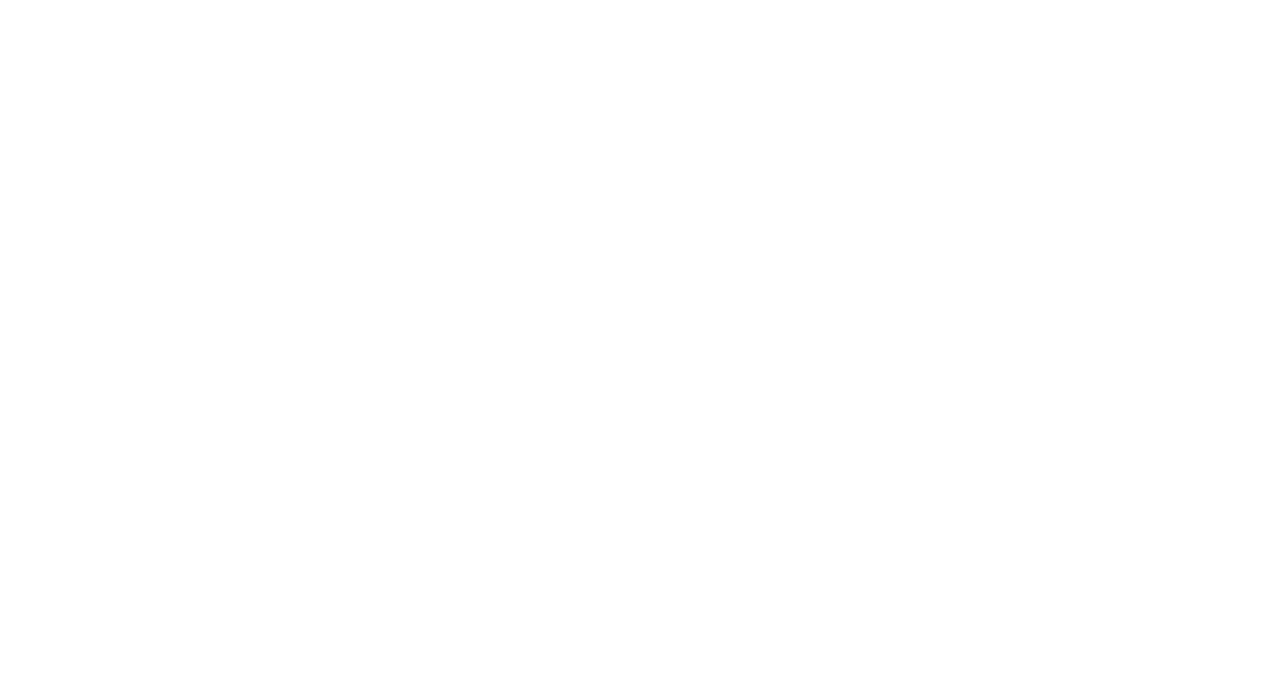
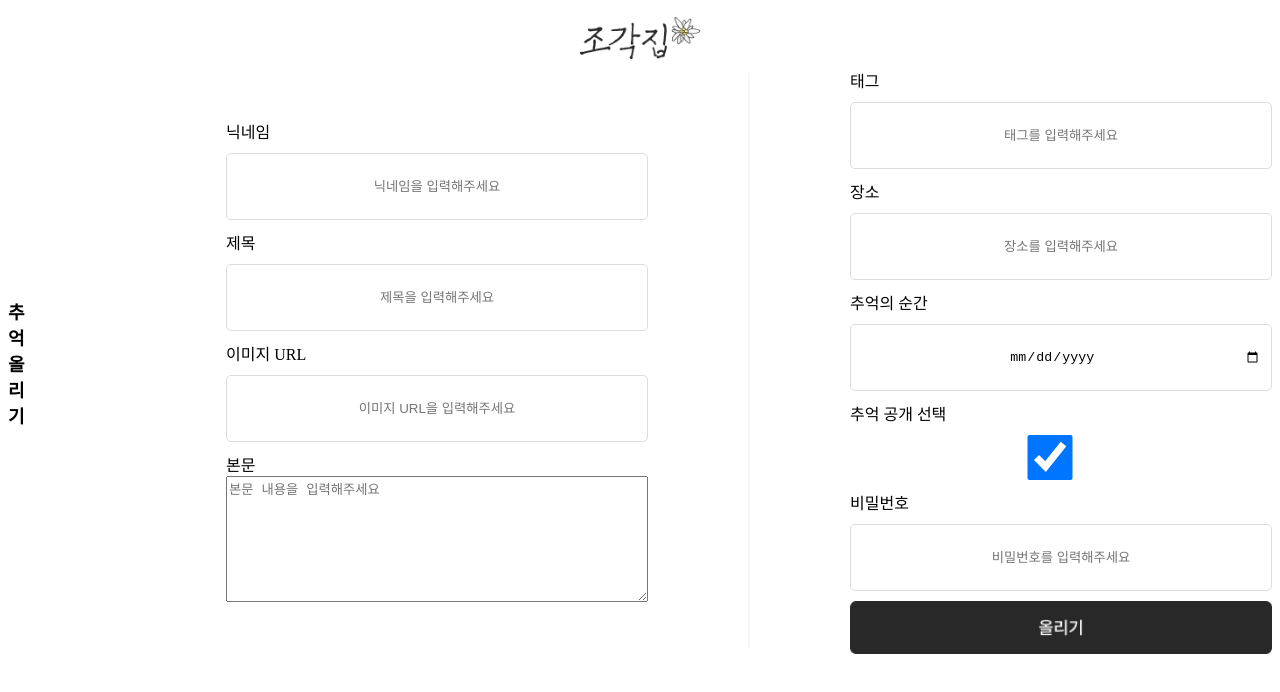
Before and after one commit to BoostTeam5/Frontend, a React (Create React App) app: page /newMemory/1 in a window 1280 px wide. Before the commit this address had no page. Shown: the top 692 px of the page. Built offline with nearby package versions, Linux system fonts and the light colour scheme; a web font is replaced by a local one.

Commit message:
feat : 게시글 생성 api 연결

```diff
--- a/src/App.js
+++ b/src/App.js
@@ -47,8 +47,12 @@ function App() {
               url은 path안에 넣고 보여줄 화면을 element 안에 넣어주시면 됩니다! 일단 테스트로 2개 정도 넣어놓았습니다! */}
 
           <Route path="/" element={<CreateGroup />} />
-          <Route path="/Home" element={<Memory />} />
-          <Route path="/newMemory" element={<MakeNewMemory />} />
+          {/* <Route path="/Home" element={<Memory />} /> */}
+          <Route path="/groups/:groupId" element={<Memory />} />
+
+          {/* <Route path="/newMemory" element={<MakeNewMemory />} /> */}
+          <Route path="/newMemory/:groupId" element={<MakeNewMemory />} />
+
           <Route path="/privateMemory" element={<CheckPwForPrivate />} />
 
           <Route path="/post" element={<MemoryDetail />} />
--- a/src/apis/instance.js
+++ b/src/apis/instance.js
@@ -1,10 +1,8 @@
 import axios from "axios";
 
-// Axios 공통 인스턴스 생성
 const api = axios.create({
-  baseURL: "https://your-api-url.com", // API 기본 URL
-  timeout: 5000, // 요청 제한 시간 (5초)
-  withCredentials: true,
+  baseURL: "http://localhost:5000", // ✅ 실제 백엔드 서버 주소 입력
+  //withCredentials: true,
   headers: {
     "Content-Type": "application/json",
   },
--- a/src/apis/memoryAPI.js
+++ b/src/apis/memoryAPI.js
@@ -1,7 +1,7 @@
 import api from "./instance";
 
-// 추억 게시글 만들기
-export const createPost = async (groupId, postData) => {
+// 📌 [추억 게시글 만들기]
+export const createPost = async (groupId = 1, postData) => {
   try {
     const response = await api.post(`/api/groups/${groupId}/posts`, postData);
     return response.data;
@@ -11,32 +11,41 @@ export const createPost = async (groupId, postData) => {
   }
 };
 
-// 추억 게시글 읽기
+// 📌 [추억 게시글 조회]
 export const readPost = async (
+  groupId,
   page,
   pageSize,
   sortBy,
   keyword,
-  isPublic,
-  groupId
+  isPublic
 ) => {
   try {
-    const response = await api.get(`/api/groups/${groupId}/posts`);
+    const response = await api.get(`/api/groups/${groupId}/posts`, {
+      params: { page, pageSize, sortBy, keyword, isPublic },
+    });
+    return response.data;
   } catch (error) {
-    console.error("Read creation error:", error);
+    console.error("Read post error:", error);
     throw error;
   }
 };
 
-// 추억 수정하기
-export const putMemory = async () => {
+// 📌 [추억 수정 API]
+export const putMemory = async (postId, updateData) => {
   try {
-    const response = await api.put(`/api/posts/${postId}`, {});
-  } catch (error) {}
+    const response = await api.put(`/api/posts/${postId}`, updateData);
+    return response.data;
+  } catch (error) {
+    console.error("Post update error:", error);
+    throw error;
+  }
 };
+
 const MemoryApi = {
   createPost,
   readPost,
   putMemory,
 };
+
 export default MemoryApi;
--- a/src/memory/makeNewMemory.js
+++ b/src/memory/makeNewMemory.js
@@ -2,36 +2,70 @@ import "./makeNewMemory.css";
 import line2 from "../assets/line2.png";
 import { useState } from "react";
 import upload from "../assets/uploadMemory.png";
-import { useNavigate } from "react-router-dom";
+import { useNavigate, useParams } from "react-router-dom";
+import MemoryApi from "../apis/memoryAPI";
 
 function MakeNewMemory() {
-  const [tags, setTags] = useState([]); // 태그 목록 저장
-  const [inputValue, setInputValue] = useState(""); // 입력 필드 값 저장
-  const [isUpload, setIsUpload] = useState(false);
+  const { groupId } = useParams(); // URL에서 가져오는 함수
+  const navigate = useNavigate();
 
-  const navigate = useNavigate();
-  const handleUpload = () => {
-    setIsUpload(true);
-    navigate("/Home");
-  };
+  const [nickname, setNickname] = useState("");
+  const [title, setTitle] = useState("");
+  const [content, setContent] = useState("");
+  const [postPassword, setPostPassword] = useState("");
+  const [groupPassword, setGroupPassword] = useState("");
+  const [imageUrl, setImageUrl] = useState("");
+  const [tags, setTags] = useState([]);
+  const [inputValue, setInputValue] = useState("");
+  const [location, setLocation] = useState("");
+  const [moment, setMoment] = useState("");
+  const [isPublic, setIsPublic] = useState(true);
 
-  // 태그 추가 함수
+  // ✅ 태그 추가 함수
   const handleKeyDown = (event) => {
     if (event.key === "Enter" && inputValue.trim() !== "") {
-      event.preventDefault(); // 기본 Enter 동작 방지 (폼 제출 방지)
-
-      // 중복 태그 방지
+      event.preventDefault(); // 기본 Enter 동작 방지
       if (!tags.includes(inputValue.trim())) {
-        setTags([...tags, inputValue.trim()]); // 태그 추가
+        setTags([...tags, inputValue.trim()]);
       }
-
-      setInputValue(""); // 입력 필드 초기화
+      setInputValue(""); // 입력 초기화
     }
   };
 
-  // 태그 삭제 함수
+  // ✅ 태그 삭제 함수
   const removeTag = (index) => {
-    setTags(tags.filter((_, i) => i !== index)); // 해당 인덱스 태그 제거
+    setTags(tags.filter((_, i) => i !== index));
+  };
+
+  // ✅ 게시글 업로드 함수
+  const handleUpload = async () => {
+    if (!groupId) {
+      alert("잘못된 접근입니다. 그룹 ID가 없습니다.");
+      return;
+    }
+    console.log("현재 선택된 groupId:", groupId);
+
+    const postData = {
+      nickname,
+      title,
+      content,
+      postPassword,
+      groupPassword,
+      imageUrl,
+      tags,
+      location,
+      moment,
+      isPublic,
+    };
+
+    try {
+      await MemoryApi.createPost(groupId, postData);
+      alert("게시글이 등록되었습니다.");
+      navigate(`/groups/${groupId}`); // 등록 후 이동
+    } catch (error) {
+      console.error("게시글 등록 실패:", error);
+      alert("게시글 등록 중 오류가 발생했습니다.");
+    }
   };
 
   return (
@@ -39,33 +73,49 @@ function MakeNewMemory() {
       <h2>추억 올리기</h2>
       <div className="makeMemory1">
         <label>닉네임</label>
-        <input type="text" placeholder="닉네임을 입력해주세요"></input>
+        <input
+          type="text"
+          placeholder="닉네임을 입력해주세요"
+          value={nickname}
+          onChange={(e) => setNickname(e.target.value)}
+        />
 
         <label>제목</label>
-        <input type="text" placeholder="제목을 입력해주세요"></input>
+        <input
+          type="text"
+          placeholder="제목을 입력해주세요"
+          value={title}
+          onChange={(e) => setTitle(e.target.value)}
+        />
 
-        <label>이미지</label>
-        <input type="image" placeholder="닉네임을 입력해주세요"></input>
+        <label>이미지 URL</label>
+        <input
+          type="text"
+          placeholder="이미지 URL을 입력해주세요"
+          value={imageUrl}
+          onChange={(e) => setImageUrl(e.target.value)}
+        />
 
         <label>본문</label>
         <textarea
           className="memory-content"
-          type="text"
-          placeholder="본문내용을 입력해주세요"
-        ></textarea>
+          placeholder="본문 내용을 입력해주세요"
+          value={content}
+          onChange={(e) => setContent(e.target.value)}
+        />
       </div>
 
-      <img src={line2}></img>
+      <img src={line2} alt="구분선" />
 
       <div className="makeMemory2">
         <label>태그</label>
         <input
           type="text"
           placeholder="태그를 입력해주세요"
+          value={inputValue}
           onChange={(e) => setInputValue(e.target.value)}
-          value={inputValue}
           onKeyDown={handleKeyDown}
-        ></input>
+        />
 
         <div className="tag-list">
           {tags.map((tag, index) => (
@@ -79,18 +129,37 @@ function MakeNewMemory() {
         </div>
 
         <label>장소</label>
-        <input type="text" placeholder="장소를 입력해주세요"></input>
+        <input
+          type="text"
+          placeholder="장소를 입력해주세요"
+          value={location}
+          onChange={(e) => setLocation(e.target.value)}
+        />
 
         <label>추억의 순간</label>
-        <input type="date" placeholder="YYYY-MM-DD"></input>
+        <input
+          type="date"
+          value={moment}
+          onChange={(e) => setMoment(e.target.value)}
+        />
 
         <label>추억 공개 선택</label>
-        <input type="checkbox"></input>
+        <input
+          type="checkbox"
+          checked={isPublic}
+          onChange={() => setIsPublic((prev) => !prev)}
+        />
 
         <label>비밀번호</label>
-        <input type="password" placeholder="비밀번호를 입력해주세요"></input>
+        <input
+          type="password"
+          placeholder="비밀번호를 입력해주세요"
+          value={postPassword}
+          onChange={(e) => setPostPassword(e.target.value)}
+        />
+
+        <img src={upload} alt="업로드 버튼" onClick={handleUpload} />
       </div>
-      <img src={upload} onClick={handleUpload} />
     </div>
   );
 }
--- a/src/memory/memory.js
+++ b/src/memory/memory.js
@@ -17,10 +17,11 @@ import likeCountImg from "../assets/flower-like.png";
 import "./groupEditModal.css";
 import "./memory.css";
 import MemoryApi from "../apis/memoryAPI";
-("../apis/memoryAPI");
+import MakeNewMemory from "./makeNewMemory";
 
 function Memory() {
   const { groupId } = useParams(); // URL에서 가져오는 함수
+  const [group, setGroup] = useState(null); // 그룹 정보 상태
 
   const [page, setPage] = useState(1);
   const [pageSize, setPageSize] = useState(10);
@@ -63,7 +64,7 @@ function Memory() {
   // 추억 만들기 버튼 클릭시 추억 생성 페이지로 이동
   const navigate = useNavigate();
   const GoToMemory = () => {
-    navigate("/newMemory");
+    navigate(`/newMemory/${groupId}`);
   };
 
   // 공개 비공개 버튼 클릭 핸들러
@@ -229,7 +230,7 @@ function Memory() {
           <h2 className="memory-title">추억 목록</h2>
           <button
             className="add-memory-btn"
-            onClick={() => navigate("/newMemory")}
+            onClick={() => navigate(`/newMemory/${groupId}`)}
           >
             추억 만들기
           </button>
@@ -314,6 +315,19 @@ function Memory() {
           <img src={noMemory} />
         )}
       </div> */}
+
+      {isEditModalOpen && (
+        <GroupEditModal
+          onClose={() => setIsEditModalOpen(false)}
+          onSubmit={handleUpdateGroup}
+          currentData={{ groupName, groupImg, groupIntro, isGroupOpen }}
+        />
+      )}
+      {isDeleteModalOpen && (
+        <GroupDeleteModal onClose={() => setIsDeleteModalOpen(false)} />
+      )}
+
+      {/*추억 개수에 따른 것*/}
     </div>
   );
 }
```
